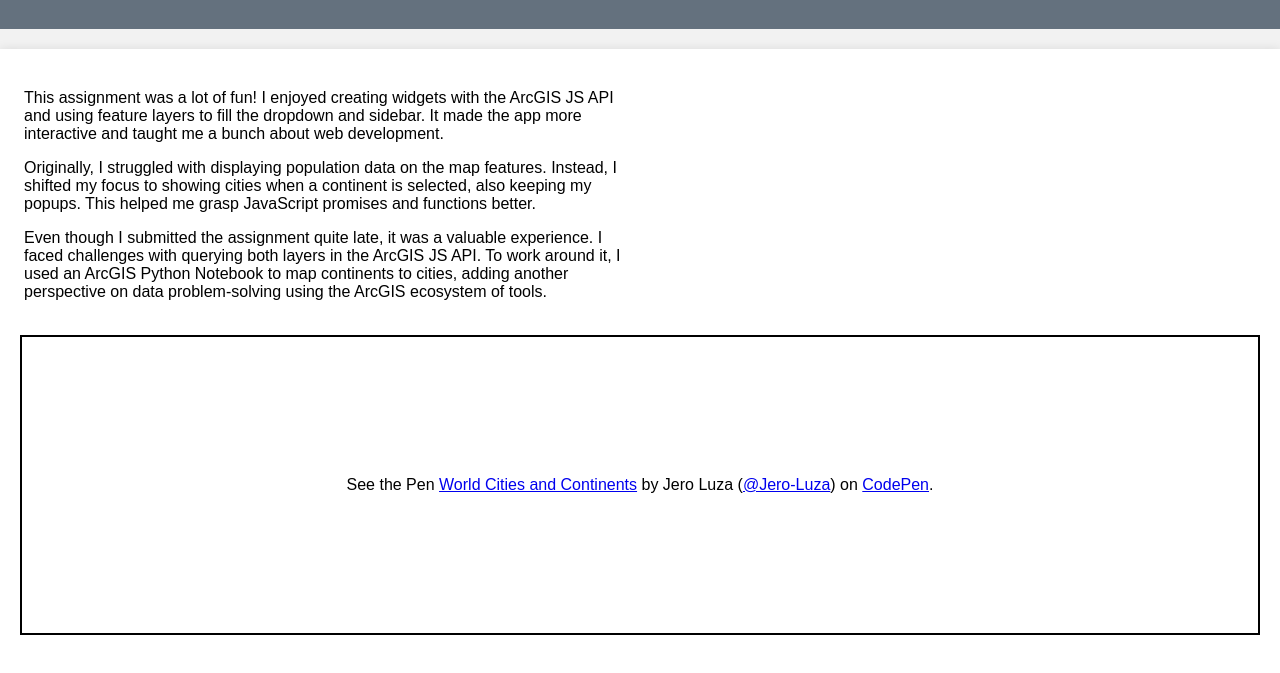
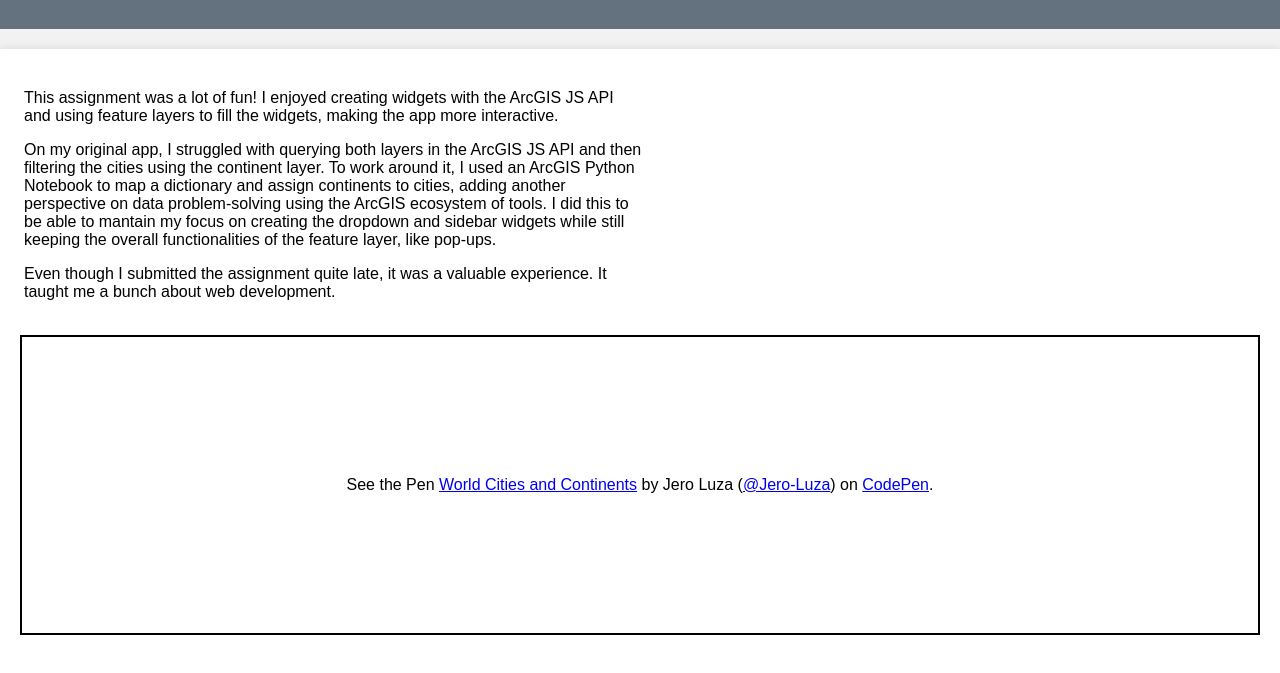
Before and after one commit to jeronimoluza/LuzaGEOG863_A8, a plain HTML site: page index.html in a window 1280 px wide. Shown: the part 159-832 px from the top of the page. Drawn offline with Linux system fonts and the light colour scheme; a script that the page names is missing.

Commit message:
Update index.html

```diff
--- a/index.html
+++ b/index.html
@@ -15,13 +15,13 @@
     <div class="container">
         <div class="text">
             <p>
-                This assignment was a lot of fun! I enjoyed creating widgets with the ArcGIS JS API and using feature layers to fill the dropdown and sidebar. It made the app more interactive and taught me a bunch about web development.
+                This assignment was a lot of fun! I enjoyed creating widgets with the ArcGIS JS API and using feature layers to fill the widgets, making the app more interactive.
             </p>
             <p>
-                Originally, I struggled with displaying population data on the map features. Instead, I shifted my focus to showing cities when a continent is selected, also keeping my popups. This helped me grasp JavaScript promises and functions better.
+                On my original app, I struggled with querying both layers in the ArcGIS JS API and then filtering the cities using the continent layer. To work around it, I used an ArcGIS Python Notebook to map a dictionary and assign continents to cities, adding another perspective on data problem-solving using the ArcGIS ecosystem of tools. I did this to be able to mantain my focus on creating the dropdown and sidebar widgets while still keeping the overall functionalities of the feature layer, like pop-ups.
             </p>
             <p>
-                Even though I submitted the assignment quite late, it was a valuable experience. I faced challenges with querying both layers in the ArcGIS JS API. To work around it, I used an ArcGIS Python Notebook to map continents to cities, adding another perspective on data problem-solving using the ArcGIS ecosystem of tools.
+                Even though I submitted the assignment quite late, it was a valuable experience. It taught me a bunch about web development.
             </p>
 
         </div>
```
